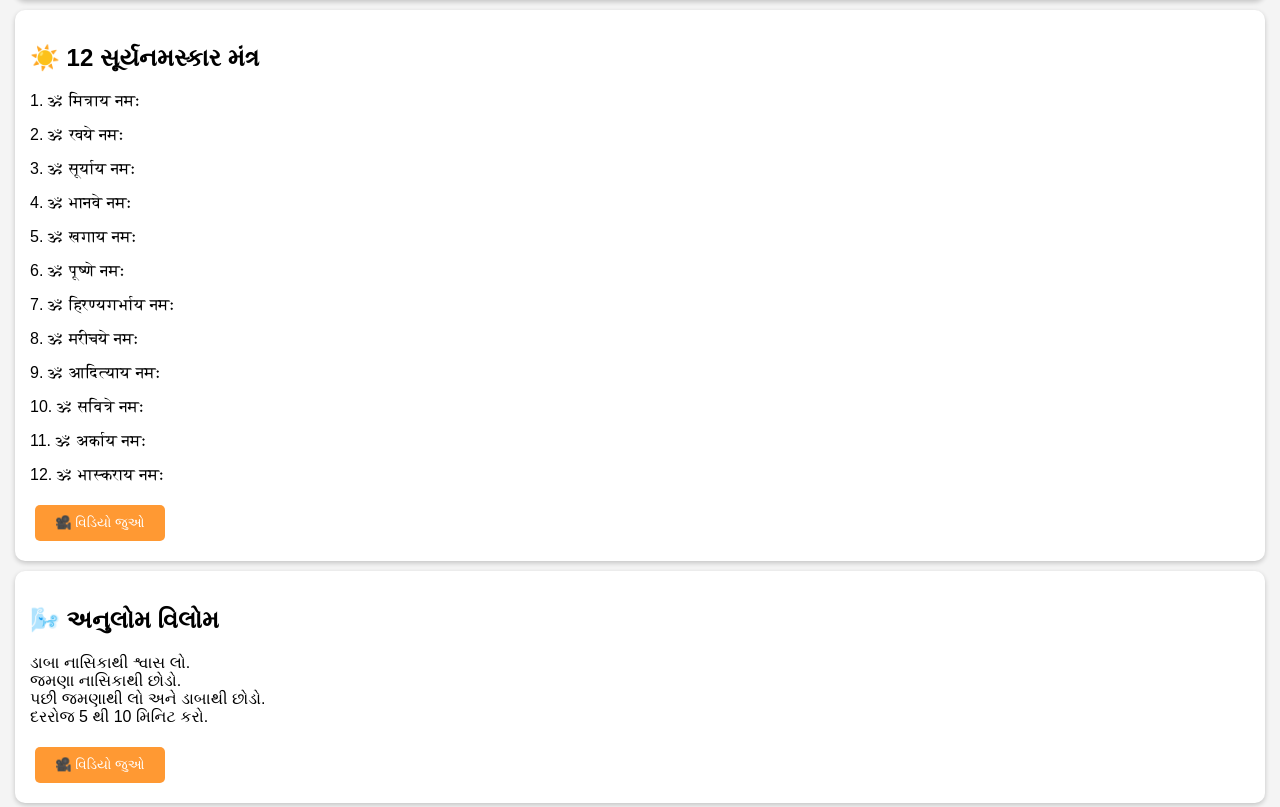
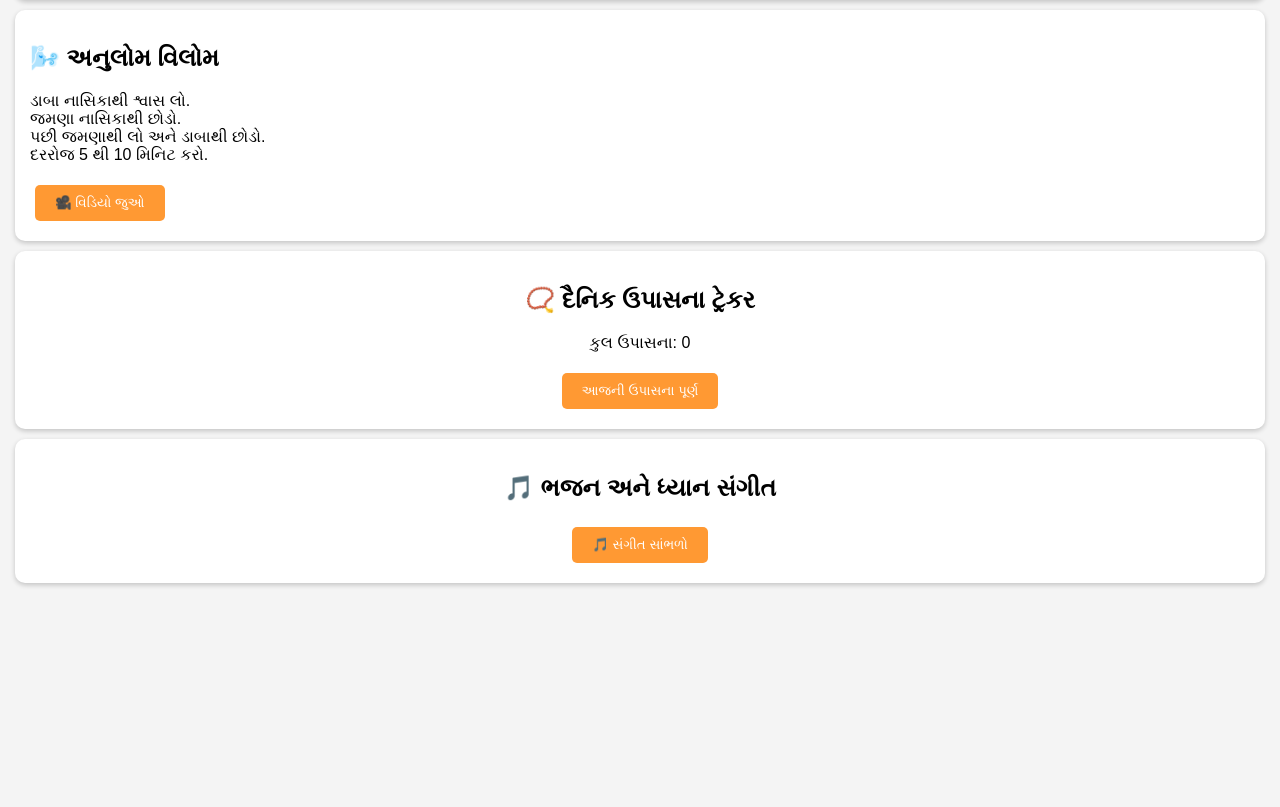
Before and after one commit to balopasna/balopasna.github.io, a plain HTML site: page index.html in a window 1280 px wide. Shown: the part 663-1470 px from the top of the page. After the commit the page ends 1271 px from the top, so only its background shows below. Drawn offline with Linux system fonts and the light colour scheme; a script that the page names is missing.

Commit message:
Remove Surya Namaskar section from index.html
Removed Surya Namaskar mantras and related video link from the HTML.

```diff
--- a/index.html
+++ b/index.html
@@ -115,27 +115,6 @@ window.onload = function(){
 </div>
 
 <div class="card">
-<h2>☀️ 12 સૂર્યનમસ્કાર મંત્ર</h2>
-
-<p>1. ॐ मित्राय नमः</p>
-<p>2. ॐ रवये नमः</p>
-<p>3. ॐ सूर्याय नमः</p>
-<p>4. ॐ भानवे नमः</p>
-<p>5. ॐ खगाय नमः</p>
-<p>6. ॐ पूष्णे नमः</p>
-<p>7. ॐ हिरण्यगर्भाय नमः</p>
-<p>8. ॐ मरीचये नमः</p>
-<p>9. ॐ आदित्याय नमः</p>
-<p>10. ॐ सवित्रे नमः</p>
-<p>11. ॐ अर्काय नमः</p>
-<p>12. ॐ भास्कराय नमः</p>
-
-<a href="https://www.youtube.com/results?search_query=Surya+Namaskar" target="_blank">
-<button>🎥 વિડિયો જુઓ</button>
-</a>
-</div>
-
-<div class="card">
 <h2>🌬️ અનુલોમ વિલોમ</h2>
 
 <p>
```
